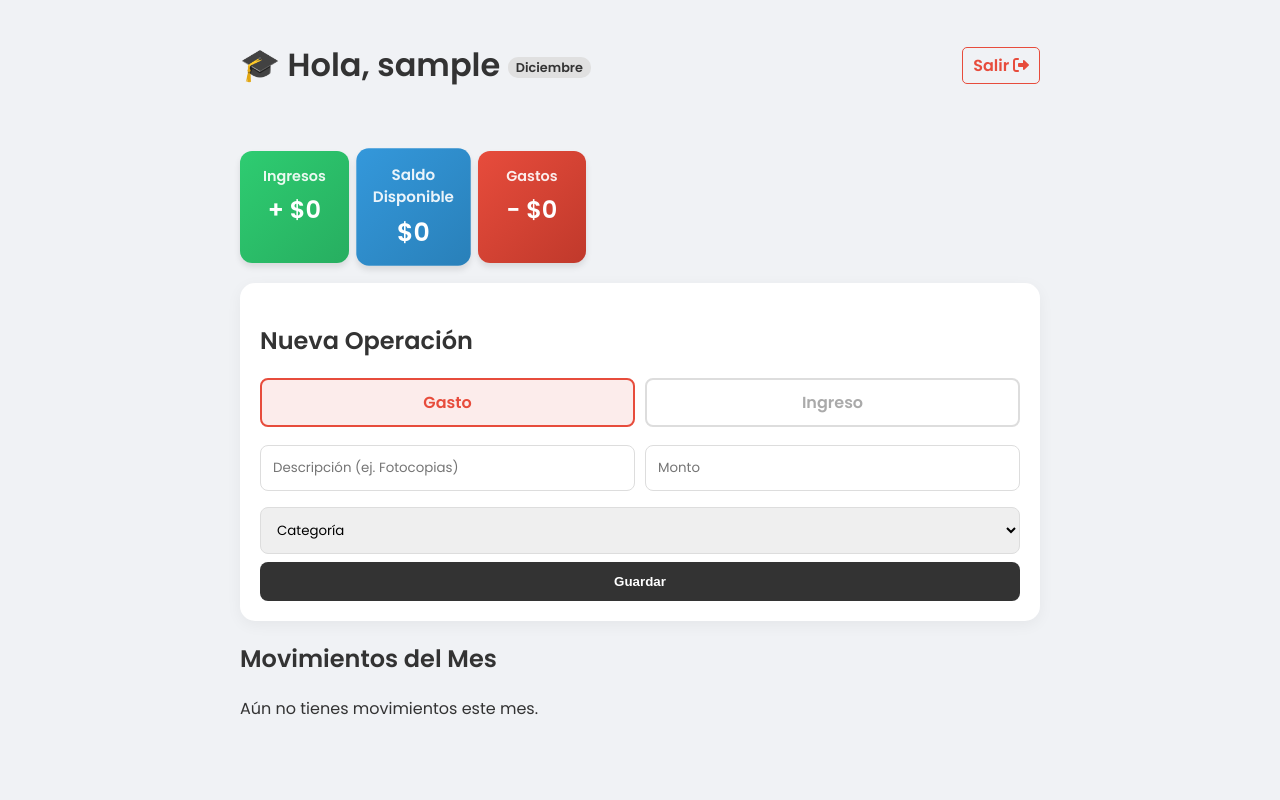
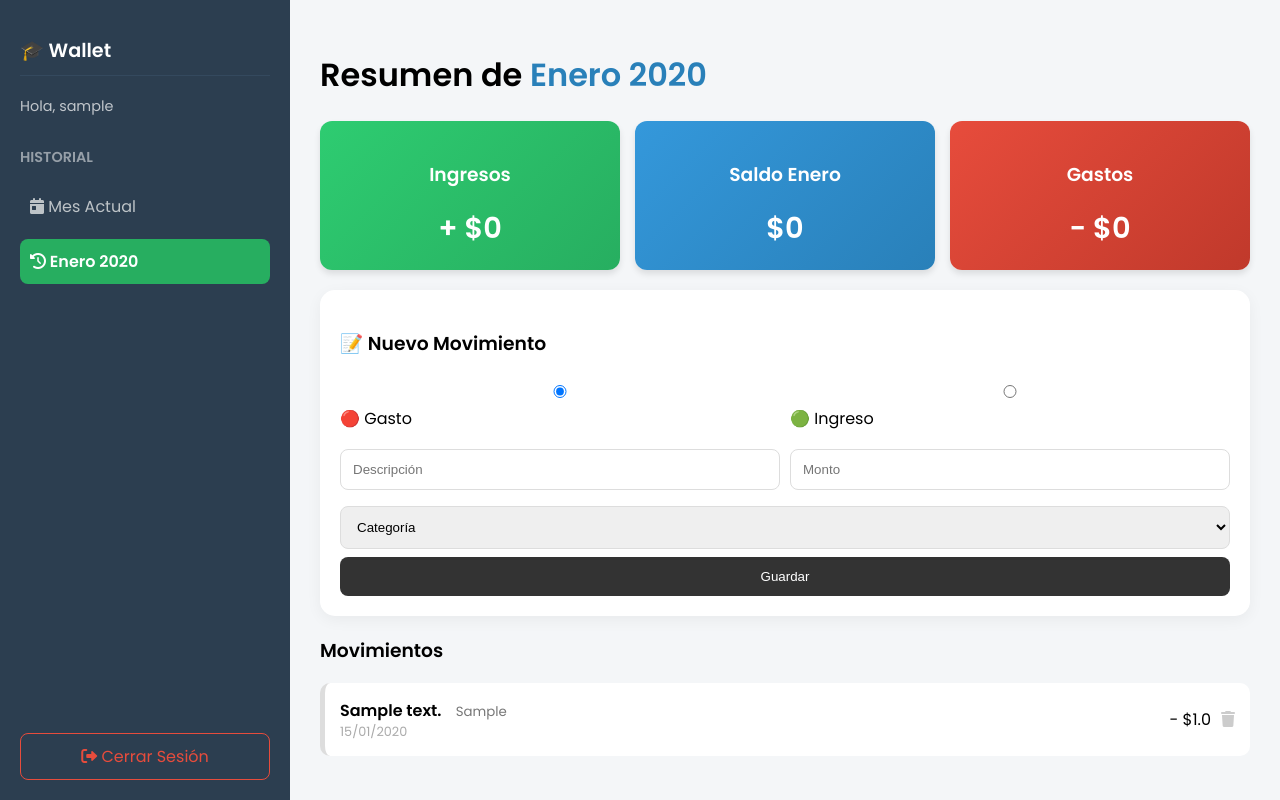
Before and after one commit to nicoco333/proyecto, a Flask app: page /?mes=1&anio=2020 in a window 1280 px wide. Run offline with Flask 3, Linux system fonts and the light colour scheme; a user stored in the database is signed in; tables that the repository leaves empty hold one stand-in row (values such as "Sample post").

Commit message:
nuevas implementacion y visualizacion

```diff
--- a/app.py
+++ b/app.py
@@ -1,7 +1,7 @@
 from flask import Flask, render_template, request, redirect, url_for
 from flask_sqlalchemy import SQLAlchemy
 from datetime import datetime
-from sqlalchemy import extract
+from sqlalchemy import extract, desc
 from flask_login import LoginManager, UserMixin, login_user, login_required, logout_user, current_user
 from flask_bcrypt import Bcrypt
 
@@ -48,19 +48,13 @@
     if request.method == 'POST':
         username = request.form['username']
         password = request.form['password']
-
-        # Encriptamos la contraseña
         hashed_password = bcrypt.generate_password_hash(password).decode('utf-8')
-
-        # Creamos el usuario
+        if User.query.filter_by(username=username).first():
+            return "El usuario ya existe"
         nuevo_usuario = User(username=username, password=hashed_password)
-        try:
-            db.session.add(nuevo_usuario)
-            db.session.commit()
-            return redirect(url_for('login'))
-        except:
-            return "El nombre de usuario ya existe"
-
+        db.session.add(nuevo_usuario)
+        db.session.commit()
+        return redirect(url_for('login'))
     return render_template('register.html')
 
 @app.route('/login', methods=['GET', 'POST'])
@@ -71,8 +65,7 @@
             login_user(user)
             return redirect(url_for('home'))
         else:
-            return "Usuario o contraseña incorrectos"
-
+            return "Error: Usuario o contraseña incorrectos"
     return render_template('login.html')
 
 @app.route('/logout')
@@ -84,57 +77,70 @@
 @app.route('/')
 @login_required
 def home():
-    # Obtenemos fecha actual para filtrar el mes
     hoy = datetime.today()
 
-    # Filtramos las transacciones de ESTE mes y ESTE año
+    # ¿Qué mes quiere ver el usuario?
+    anio_seleccionado = request.args.get('anio', type=int, default=hoy.year)
+    mes_seleccionado = request.args.get('mes', type=int, default=hoy.month)
+
+    # ¿Qué meses tienen datos para este usuario?
+    fechas_disponibles = db.session.query(
+        extract('year', Transaccion.fecha).label('anio'),
+        extract('month', Transaccion.fecha).label('mes')
+    ).filter(Transaccion.user_id == current_user.id)\
+     .group_by('anio', 'mes')\
+     .order_by(desc('anio'), desc('mes'))\
+     .all()
+
+    # Filtrar las transacciones del mes seleccionado
     transacciones = Transaccion.query.filter(
         Transaccion.user_id == current_user.id,
-        extract('month', Transaccion.fecha) == hoy.month,
-        extract('year', Transaccion.fecha) == hoy.year
+        extract('month', Transaccion.fecha) == mes_seleccionado,
+        extract('year', Transaccion.fecha) == anio_seleccionado
     ).order_by(Transaccion.fecha.desc()).all()
 
-    # Calculamos los totales matemáticamente
+    # Cálculos
     total_ingresos = sum(t.monto for t in transacciones if t.tipo == 'ingreso')
     total_gastos = sum(t.monto for t in transacciones if t.tipo == 'gasto')
     saldo = total_ingresos - total_gastos
 
-    # Formateamos el nombre del mes (truco rápido)
     nombres_meses = ["", "Enero", "Febrero", "Marzo", "Abril", "Mayo", "Junio", "Julio", "Agosto", "Septiembre", "Octubre", "Noviembre", "Diciembre"]
-    nombre_mes = names_meses = nombres_meses[hoy.month]
 
     return render_template('index.html',
                            transacciones=transacciones,
                            ingresos=total_ingresos,
                            gastos=total_gastos,
                            saldo=saldo,
-                           mes=nombre_mes,
+                           mes_nombre=nombres_meses[mes_seleccionado],
+                           anio_actual=anio_seleccionado,
+                           mes_actual=mes_seleccionado,
+                           fechas_menu=fechas_disponibles,
+                           nombres_meses=nombres_meses,
                            usuario=current_user.username)
 
 @app.route('/agregar', methods=['POST'])
+@login_required
 def agregar():
+    # ... (Igual que antes) ...
     descripcion = request.form['descripcion']
     monto = float(request.form['monto'])
     categoria = request.form['categoria']
     tipo = request.form['tipo']
 
     nova_transaccion = Transaccion(
-        descripcion=descripcion,
-        monto=monto,
-        categoria=categoria,
-        tipo=tipo,
-        user_id=current_user.id
+        descripcion=descripcion, monto=monto, categoria=categoria, tipo=tipo, user_id=current_user.id
     )
-
     db.session.add(nova_transaccion)
     db.session.commit()
     return redirect(url_for('home'))
 
 @app.route('/delete/<int:id>')
+@login_required
 def delete(id):
     item = Transaccion.query.get_or_404(id)
-    db.session.delete(item)
-    db.session.commit()
+    if item.user_id == current_user.id:
+        db.session.delete(item)
+        db.session.commit()
     return redirect(url_for('home'))
 
 with app.app_context():
--- a/static/style.css
+++ b/static/style.css
@@ -1,45 +1,193 @@
 @import url('https://fonts.googleapis.com/css2?family=Poppins:wght@300;400;600&display=swap');
 
-body { font-family: 'Poppins', sans-serif; background-color: #f0f2f5; margin: 0; padding: 20px; color: #333; }
 
-.main-container { max-width: 800px; margin: 0 auto; }
+body {
+    font-family: 'Poppins', sans-serif;
+    background-color: #f4f6f8;
+    margin: 0;
+    padding: 0;
+    display: flex;
+    height: 100vh;
+    overflow: hidden;
+}
 
-/* Dashboard Cards */
-.dashboard { display: flex; gap: 10px; margin-top: 20px; text-align: center; }
-.card { flex: 1; padding: 15px; border-radius: 12px; color: white; box-shadow: 0 4px 6px rgba(0,0,0,0.1); }
-.card.ingreso { background: linear-gradient(135deg, #2ecc71, #27ae60); }
-.card.gasto { background: linear-gradient(135deg, #e74c3c, #c0392b); }
-.card.saldo { background: linear-gradient(135deg, #3498db, #2980b9); transform: scale(1.05); } /* Destacamos el saldo */
-.card h3 { font-size: 0.9rem; margin: 0; opacity: 0.9; }
-.card p { font-size: 1.5rem; font-weight: bold; margin: 5px 0 0; }
-.mes-badge { background: #e0e0e0; color: #333; padding: 2px 8px; border-radius: 10px; font-size: 0.8rem; vertical-align: middle; }
+.sidebar {
+    width: 250px;
+    background-color: #2c3e50;
+    color: white;
+    padding: 20px;
+    display: flex;
+    flex-direction: column;
+    justify-content: space-between;
+}
 
-/* Formulario */
-.form-container { background: white; padding: 20px; border-radius: 15px; margin-top: 20px; box-shadow: 0 4px 15px rgba(0,0,0,0.05); }
-.inputs-row { display: flex; gap: 10px; }
-input, select { width: 100%; padding: 12px; margin: 8px 0; border: 1px solid #ddd; border-radius: 8px; font-family: inherit; }
-.btn-add { width: 100%; padding: 12px; background: #333; color: white; border: none; border-radius: 8px; cursor: pointer; font-weight: bold; transition: 0.3s; }
-.btn-add:hover { background: #000; }
+.sidebar h2 {
+    font-size: 1.2rem;
+    margin-bottom: 20px;
+    border-bottom: 1px solid #34495e;
+    padding-bottom: 10px;
+}
 
-/* Radio Buttons personalizados */
-.tipo-selector { display: flex; gap: 10px; margin-bottom: 10px; }
-.tipo-selector label { flex: 1; cursor: pointer; }
-.tipo-selector input { display: none; } /* Ocultamos el radio feo */
-.btn-radio { display: block; padding: 10px; text-align: center; border: 2px solid #ddd; border-radius: 8px; font-weight: 600; color: #aaa; transition: 0.2s; }
-input:checked + .btn-radio.rojo { background-color: #fceceb; border-color: #e74c3c; color: #e74c3c; }
-input:checked + .btn-radio.verde { background-color: #eafaf1; border-color: #2ecc71; color: #2ecc71; }
+.sidebar ul {
+    list-style: none;
+    padding: 0;
+}
 
-/* Lista */
-.lista-movimientos ul { list-style: none; padding: 0; }
-.item-movimiento { background: white; padding: 15px; margin-bottom: 10px; border-radius: 10px; display: flex; justify-content: space-between; align-items: center; border-left: 5px solid #ddd; }
-.item-movimiento.ingreso { border-left-color: #2ecc71; }
-.item-movimiento.gasto { border-left-color: #e74c3c; }
-.info { display: flex; flex-direction: column; }
-.info .cat { font-size: 0.8rem; color: #888; text-transform: uppercase; font-weight: bold; }
-.info .desc { font-weight: 600; }
-.monto-action { display: flex; align-items: center; gap: 15px; }
-.monto-action .monto { font-weight: bold; font-size: 1.1rem; }
-.item-movimiento.ingreso .monto { color: #2ecc71; }
-.item-movimiento.gasto .monto { color: #e74c3c; }
-.btn-delete { color: #ccc; transition: 0.2s; }
-.btn-delete:hover { color: #e74c3c; }
+.sidebar li {
+    margin-bottom: 10px;
+}
+
+.sidebar a {
+    text-decoration: none;
+    color: #bdc3c7;
+    display: block;
+    padding: 10px;
+    border-radius: 8px;
+    transition: 0.3s;
+}
+
+.sidebar a:hover {
+    background-color: #34495e;
+    color: white;
+}
+
+.sidebar a.activo {
+    background-color: #27ae60;
+    color: white;
+    font-weight: bold;
+}
+
+.logout-btn {
+    color: #e74c3c !important;
+    border: 1px solid #e74c3c;
+    text-align: center;
+    margin-top: auto;
+}
+
+.logout-btn:hover {
+    background-color: #e74c3c !important;
+    color: white !important;
+}
+
+
+.main-content {
+    flex: 1;
+    padding: 30px;
+    overflow-y: auto;
+}
+
+
+.dashboard {
+    display: flex;
+    gap: 15px;
+    margin-bottom: 20px;
+}
+
+.card {
+    flex: 1;
+    padding: 20px;
+    border-radius: 12px;
+    color: white;
+    box-shadow: 0 4px 6px rgba(0, 0, 0, 0.1);
+    text-align: center;
+}
+
+.card.ingreso {
+    background: linear-gradient(135deg, #2ecc71, #27ae60);
+}
+
+.card.gasto {
+    background: linear-gradient(135deg, #e74c3c, #c0392b);
+}
+
+.card.saldo {
+    background: linear-gradient(135deg, #3498db, #2980b9);
+}
+
+.card p {
+    font-size: 1.8rem;
+    font-weight: bold;
+    margin: 5px 0 0;
+}
+
+.form-container {
+    background: white;
+    padding: 20px;
+    border-radius: 15px;
+    margin-bottom: 20px;
+    box-shadow: 0 4px 15px rgba(0, 0, 0, 0.05);
+}
+
+.inputs-row {
+    display: flex;
+    gap: 10px;
+}
+
+input,
+select {
+    width: 100%;
+    padding: 12px;
+    margin: 8px 0;
+    border: 1px solid #ddd;
+    border-radius: 8px;
+}
+
+.btn-add {
+    width: 100%;
+    padding: 12px;
+    background: #333;
+    color: white;
+    border: none;
+    border-radius: 8px;
+    cursor: pointer;
+}
+
+/* Lista de Movimientos */
+.lista-movimientos ul {
+    list-style: none;
+    padding: 0;
+}
+
+.item-movimiento {
+    background: white;
+    padding: 15px;
+    margin-bottom: 10px;
+    border-radius: 10px;
+    display: flex;
+    justify-content: space-between;
+    align-items: center;
+    border-left: 5px solid #ddd;
+}
+
+.item-movimiento.ingreso {
+    border-left-color: #2ecc71;
+}
+
+.item-movimiento.gasto {
+    border-left-color: #e74c3c;
+}
+
+.monto.ingreso {
+    color: #2ecc71;
+    font-weight: bold;
+}
+
+.monto.gasto {
+    color: #e74c3c;
+    font-weight: bold;
+}
+.alert-error {
+    background-color: #fceceb;
+    color: #c0392b;
+    border: 1px solid #e74c3c;
+    padding: 12px;
+    border-radius: 8px;
+    margin-bottom: 20px;
+    text-align: center;
+    font-size: 0.9rem;
+    font-weight: 600;
+    display: flex;
+    align-items: center;
+    justify-content: center;
+    gap: 10px;
+}
--- a/templates/index.html
+++ b/templates/index.html
@@ -1,6 +1,5 @@
 <!DOCTYPE html>
 <html lang="es">
-
 <head>
     <meta charset="UTF-8">
     <meta name="viewport" content="width=device-width, initial-scale=1.0">
@@ -8,21 +7,42 @@
     <link rel="stylesheet" href="{{ url_for('static', filename='style.css') }}">
     <link rel="stylesheet" href="https://cdnjs.cloudflare.com/ajax/libs/font-awesome/6.0.0/css/all.min.css">
 </head>
-
 <body>
 
-    <div class="main-container">
+    <aside class="sidebar">
+        <div>
+            <h2>🎓 Wallet</h2>
+            <p style="font-size: 0.9rem; opacity: 0.7;">Hola, {{ usuario }}</p>
+
+            <h3 style="margin-top: 30px; font-size: 0.9rem; text-transform: uppercase; opacity: 0.5;">Historial</h3>
+            <ul>
+                <li>
+                    <a href="/" class="{{ 'activo' if not request.args.get('mes') else '' }}">
+                        <i class="fas fa-calendar-day"></i> Mes Actual
+                    </a>
+                </li>
+
+                {% for f in fechas_menu %}
+                <li>
+                    <a href="/?mes={{ f.mes }}&anio={{ f.anio }}"
+                       class="{{ 'activo' if mes_actual == f.mes and anio_actual == f.anio else '' }}">
+                        <i class="fas fa-history"></i> {{ nombres_meses[f.mes] }} {{ f.anio }}
+                    </a>
+                </li>
+                {% endfor %}
+            </ul>
+        </div>
+
+        <a href="/logout" class="logout-btn">
+            <i class="fas fa-sign-out-alt"></i> Cerrar Sesión
+        </a>
+    </aside>
+
+    <main class="main-content">
 
         <header>
-            <div style="display: flex; justify-content: space-between; align-items: center;">
-                <h1>🎓 Hola, {{ usuario }} <span class="mes-badge">{{ mes }}</span></h1>
-                <a href="/logout"
-                    style="color: #e74c3c; text-decoration: none; font-weight: bold; border: 1px solid #e74c3c; padding: 5px 10px; border-radius: 5px;">
-                    Salir <i class="fas fa-sign-out-alt"></i>
-                </a>
-            </div>
-
-            <div class="dashboard">
+            <h1>Resumen de <span style="color: #2980b9;">{{ mes_nombre }} {{ anio_actual }}</span></h1>
+        </header>
 
         <div class="dashboard">
             <div class="card ingreso">
@@ -30,7 +50,7 @@
                 <p>+ ${{ ingresos }}</p>
             </div>
             <div class="card saldo">
-                        <h3>Saldo Disponible</h3>
+                <h3>Saldo {{ mes_nombre }}</h3>
                 <p>${{ saldo }}</p>
             </div>
             <div class="card gasto">
@@ -38,60 +58,49 @@
                 <p>- ${{ gastos }}</p>
             </div>
         </div>
-        </header>
 
         <div class="form-container">
-            <h2>Nueva Operación</h2>
+            <h3>📝 Nuevo Movimiento</h3>
             <form action="/agregar" method="POST">
-                <div class="tipo-selector">
-                    <label>
-                        <input type="radio" name="tipo" value="gasto" checked>
-                        <span class="btn-radio rojo">Gasto</span>
-                    </label>
-                    <label>
-                        <input type="radio" name="tipo" value="ingreso">
-                        <span class="btn-radio verde">Ingreso</span>
-                    </label>
+                <div class="inputs-row" style="margin-bottom: 10px;">
+                    <label style="flex:1;"><input type="radio" name="tipo" value="gasto" checked> 🔴 Gasto</label>
+                    <label style="flex:1;"><input type="radio" name="tipo" value="ingreso"> 🟢 Ingreso</label>
                 </div>
-
                 <div class="inputs-row">
-                    <input type="text" name="descripcion" placeholder="Descripción (ej. Fotocopias)" required>
+                    <input type="text" name="descripcion" placeholder="Descripción" required>
                     <input type="number" step="0.01" name="monto" placeholder="Monto" required>
                 </div>
-
                 <select name="categoria" required>
                     <option value="" disabled selected>Categoría</option>
                     <option value="Comida">Comida</option>
                     <option value="Transporte">Transporte</option>
                     <option value="Estudios">Estudios</option>
                     <option value="Salidas">Salidas</option>
-                    <option value="Trabajo">Sueldo/Trabajo</option>
-                    <option value="Familia">Ayuda Familiar</option>
+                    <option value="Trabajo">Ingresos/Sueldo</option>
                     <option value="Otro">Otro</option>
                 </select>
-
                 <button type="submit" class="btn-add">Guardar</button>
             </form>
         </div>
 
         <div class="lista-movimientos">
-            <h2>Movimientos del Mes</h2>
+            <h3>Movimientos</h3>
             {% if transacciones|length == 0 %}
-            <p class="empty-msg">Aún no tienes movimientos este mes.</p>
+                <p style="text-align: center; color: #999;">No hay registros en este periodo.</p>
             {% else %}
                 <ul>
                     {% for t in transacciones %}
                     <li class="item-movimiento {{ t.tipo }}">
-                    <div class="info">
-                        <span class="cat">{{ t.categoria }}</span>
-                        <span class="desc">{{ t.descripcion }}</span>
-                        <span class="date">{{ t.fecha.strftime('%d/%m') }}</span>
+                        <div>
+                            <span style="font-weight: bold;">{{ t.descripcion }}</span>
+                            <small style="color: #777; margin-left: 10px;">{{ t.categoria }}</small>
+                            <div style="font-size: 0.8rem; color: #aaa;">{{ t.fecha.strftime('%d/%m/%Y') }}</div>
                         </div>
-                    <div class="monto-action">
-                        <span class="monto">
+                        <div style="display: flex; align-items: center; gap: 10px;">
+                            <span class="monto {{ t.tipo }}">
                                 {% if t.tipo == 'ingreso' %}+{% else %}-{% endif %} ${{ t.monto }}
                             </span>
-                        <a href="/delete/{{ t.id }}" class="btn-delete"><i class="fas fa-trash"></i></a>
+                            <a href="/delete/{{ t.id }}" style="color: #ccc;"><i class="fas fa-trash"></i></a>
                         </div>
                     </li>
                     {% endfor %}
@@ -99,8 +108,7 @@
             {% endif %}
         </div>
 
-    </div>
+    </main>
 
 </body>
-
 </html>
```
Also changed, not shown: templates/login.html (+12 -4 lines), templates/register.html (+13 -2 lines). Lines whose indentation alone changed are shown as unchanged.
